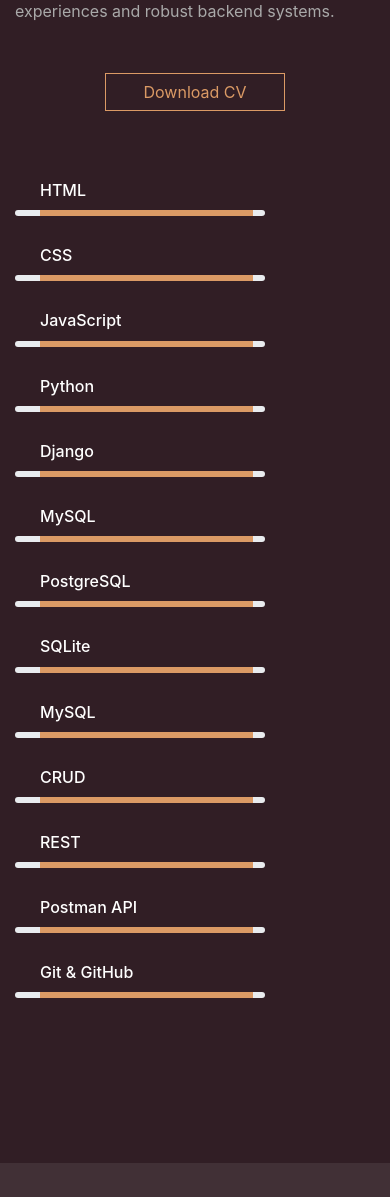
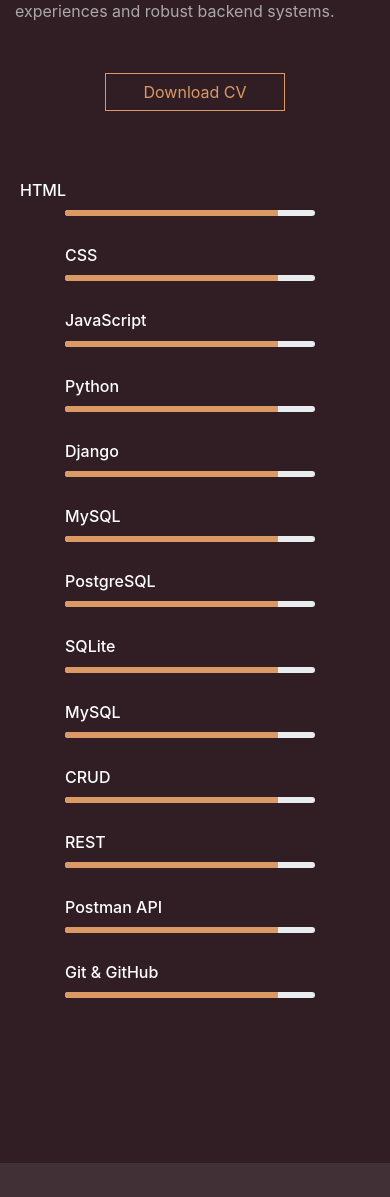
Before and after one commit to arunp007/Portfolio_, a Django app: page / in a window 390 px wide. Shown: the part 1564-2761 px from the top of the page. Run offline with Django 5.2, Linux system fonts and the light colour scheme.

Commit message:
Version-1

```diff
--- a/portfolio_app/templates/home.html
+++ b/portfolio_app/templates/home.html
@@ -367,14 +367,14 @@
             }
 
             .title-1{
-                margin-left: 25px;
+                margin-left: 5px;
                 margin-top: 70px;
                 margin-bottom: 10px !important;
                 color: white;
             }
 
             .title-2{
-                margin-left: 25px;
+                margin-left: 50px;
                 margin-top: 30px !important;
                 margin-bottom: 10px;
                 color: white;
@@ -382,12 +382,12 @@
 
 
             .progress-bar{
-                margin-left: 25px;
                 height: 6px;
                 background-color: #DB9A65 !important;
             }
 
             .progress{
+                margin-left: 50px;
                 height: 6px;
                 width: 250px;
             }
```
